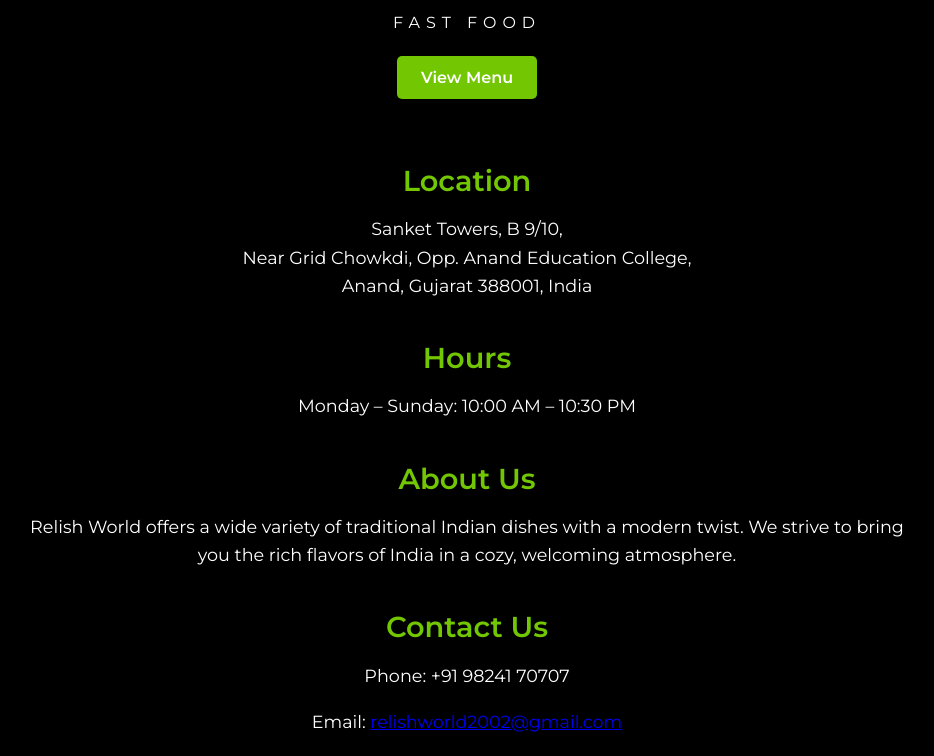
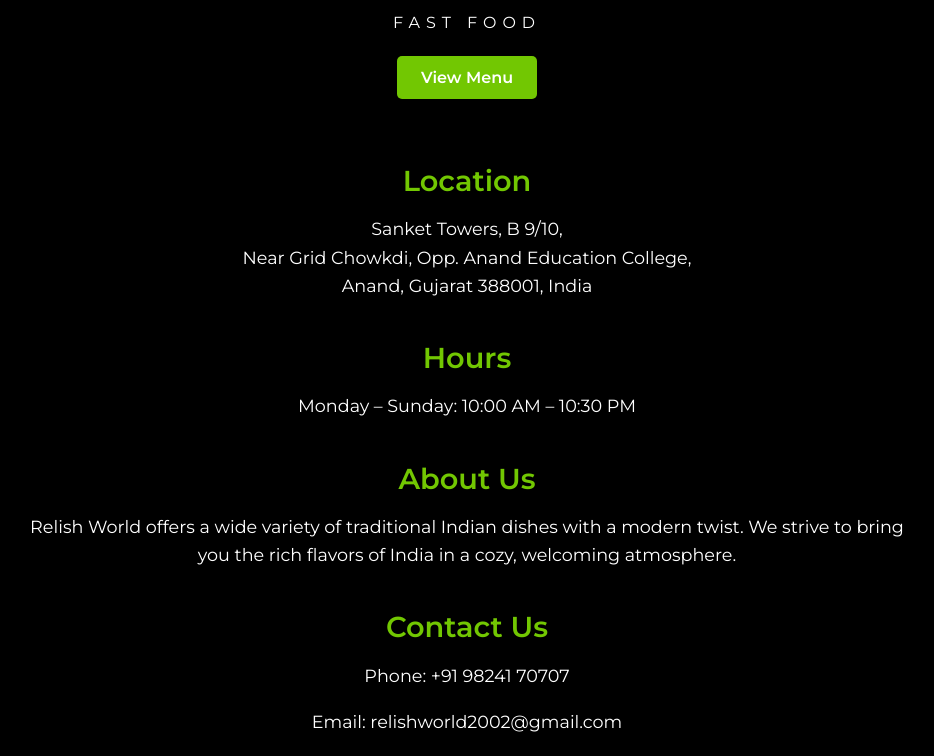
Before and after one commit to Relishworld/relishworld, a plain HTML site: page index.html in a window 1280 px wide. Shown: the part 44-800 px from the top of the page, without its empty margins (173-1107 px from the left). Drawn offline with Linux system fonts and the light colour scheme.

Commit message:
Update index.html

```diff
--- a/index.html
+++ b/index.html
@@ -151,7 +151,7 @@
 <section>
   <h2>Contact Us</h2>
   <p>Phone: +91 98241 70707</p>
-  <p>Email: <a href="mailto:relishworld2002@gmail.com">relishworld2002@gmail.com</a></p>
+  <p>Email: relishworld2002@gmail.com</p>
 </section>
 
 
```
